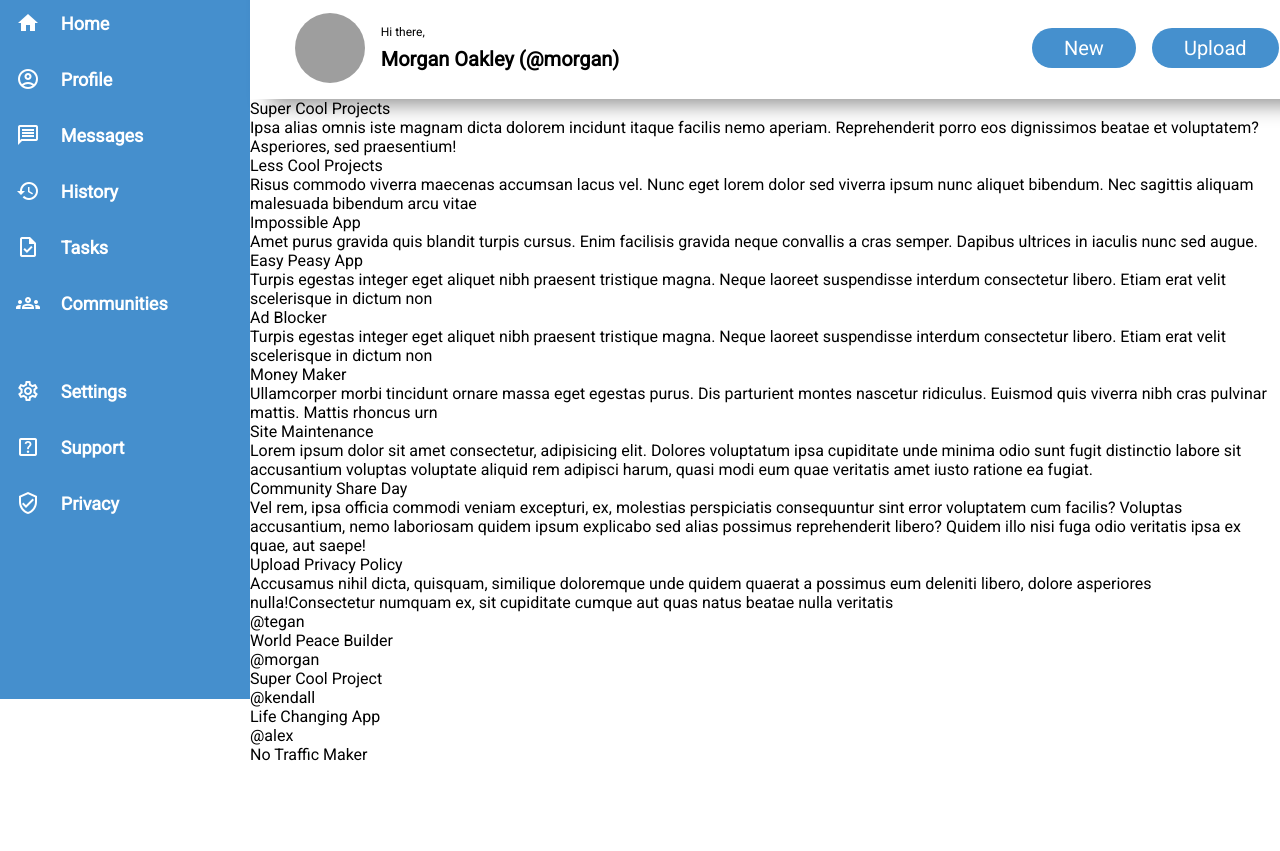
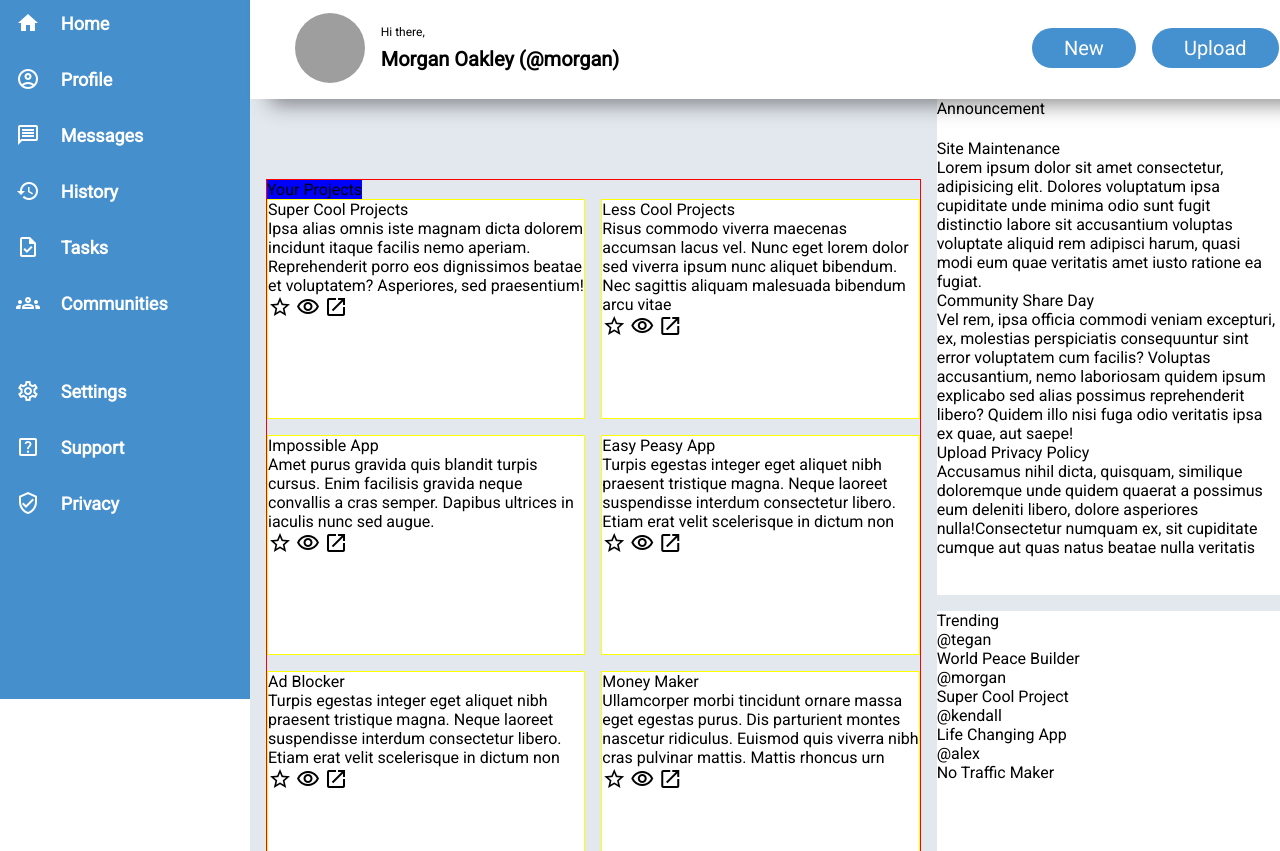
Before and after one commit to adrianlagarto/top-admin-dashboard, a plain HTML site: page index.html in a window 1280 px wide. Shown: the part 101-952 px from the top of the page. Before the commit the page ends 865 px from the top, so only its background shows below. Drawn offline with Linux system fonts and the light colour scheme; grey boxes are pictures that could not be loaded.

Commit message:
put the proper position for the main-content

```diff
--- a/index.html
+++ b/index.html
@@ -112,35 +112,75 @@
 
     <div class="main-content">
       <div class="your-projects">
-        <div class="project-box1">
+        <span id="title">Your Projects</span>
+        <div class="all-boxes">
+          <div class="project-box1 project-boxes">
             <p>Super Cool Projects</p>
-          <p>Ipsa alias omnis iste magnam dicta dolorem incidunt itaque facilis nemo aperiam. Reprehenderit porro eos dignissimos beatae et voluptatem? Asperiores, sed praesentium!</p>
+            <p>Ipsa alias omnis iste magnam dicta dolorem incidunt itaque facilis nemo aperiam. Reprehenderit porro eos dignissimos beatae et voluptatem? Asperiores, sed praesentium!
+            </p>
+            <div class="actions">
+              <span class="material-icons-outlined"> star_border </span>
+              <span class="material-icons-outlined"> visibility </span>
+              <span class="material-icons-outlined"> open_in_new </span>
             </div>
-        <div class="project-box2">
+          </div>
+          <div class="project-box2 project-boxes">
             <p>Less Cool Projects</p>
-          <p>Risus commodo viverra maecenas accumsan lacus vel. Nunc eget lorem dolor sed viverra ipsum nunc aliquet bibendum. Nec sagittis aliquam malesuada bibendum arcu vitae</p>
+            <p>Risus commodo viverra maecenas accumsan lacus vel. Nunc eget lorem dolor sed viverra ipsum nunc aliquet bibendum. Nec sagittis aliquam malesuada bibendum arcu vitae
+            </p>
+            <div class="actions">
+              <span class="material-icons-outlined"> star_border </span>
+              <span class="material-icons-outlined"> visibility </span>
+              <span class="material-icons-outlined"> open_in_new </span>
             </div>
-        <div class="project-box3">
+          </div>
+          <div class="project-box3 project-boxes">
             <p>Impossible App</p>
-          <p>Amet purus gravida quis blandit turpis cursus. Enim facilisis gravida neque convallis a cras semper. Dapibus ultrices in iaculis nunc sed augue.</p>
+            <p>Amet purus gravida quis blandit turpis cursus. Enim facilisis gravida neque convallis a cras semper. Dapibus ultrices in iaculis nunc sed augue.
+            </p>
+            <div class="actions">
+              <span class="material-icons-outlined"> star_border </span>
+              <span class="material-icons-outlined"> visibility </span>
+              <span class="material-icons-outlined"> open_in_new </span>
             </div>
-        <div class="project-box4">
+          </div>
+          <div class="project-box4 project-boxes">
             <p>Easy Peasy App</p>
-          <p>Turpis egestas integer eget aliquet nibh praesent tristique magna. Neque laoreet suspendisse interdum consectetur libero. Etiam erat velit scelerisque in dictum non</p>
+            <p>Turpis egestas integer eget aliquet nibh praesent tristique magna. Neque laoreet suspendisse interdum consectetur libero. Etiam erat velit scelerisque in dictum non
+            </p>
+            <div class="actions">
+              <span class="material-icons-outlined"> star_border </span>
+              <span class="material-icons-outlined"> visibility </span>
+              <span class="material-icons-outlined"> open_in_new </span>
             </div>
-        <div class="project-box5">
+          </div>
+          <div class="project-box5 project-boxes">
             <p>Ad Blocker</p>
-          <p>Turpis egestas integer eget aliquet nibh praesent tristique magna. Neque laoreet suspendisse interdum consectetur libero. Etiam erat velit scelerisque in dictum non</p>
+            <p>Turpis egestas integer eget aliquet nibh praesent tristique magna. Neque laoreet suspendisse interdum consectetur libero. Etiam erat velit scelerisque in dictum non
+            </p>
+            <div class="actions">
+              <span class="material-icons-outlined"> star_border </span>
+              <span class="material-icons-outlined"> visibility </span>
+              <span class="material-icons-outlined"> open_in_new </span>
             </div>
-        <div class="project-box6">
+          </div>
+          <div class="project-box6 project-boxes">
             <p>Money Maker</p>
-          <p>Ullamcorper morbi tincidunt ornare massa eget egestas purus. Dis parturient montes nascetur ridiculus. Euismod quis viverra nibh cras pulvinar mattis. Mattis rhoncus urn</p>
+            <p>Ullamcorper morbi tincidunt ornare massa eget egestas purus. Dis parturient montes nascetur ridiculus. Euismod quis viverra nibh cras pulvinar mattis. Mattis rhoncus urn
+            </p>
+            <div class="actions">
+              <span class="material-icons-outlined"> star_border </span>
+              <span class="material-icons-outlined"> visibility </span>
+              <span class="material-icons-outlined"> open_in_new </span>
+            </div>
+          </div>
         </div>
       </div>
 
   <!--^THE PROJECT BOX 6 ITEM TOTAL^-->
-
+      <div class="rigth-sidebar-content">
         <div class="announcement">
+          <p>Announcement</p>
           <div class="annoucement1">
             <p>Site Maintenance</p>
             <p>Lorem ipsum dolor sit amet consectetur, adipisicing elit. Dolores voluptatum ipsa cupiditate unde minima odio sunt fugit distinctio labore sit accusantium voluptas voluptate aliquid rem adipisci harum, quasi modi eum quae veritatis amet iusto ratione ea fugiat.
@@ -160,6 +200,7 @@
     <!--^THE ANNOUNCEMNET SHOULD BE TOP RIGHT OF THE MAIN CONTENT^-->
 
         <div class="trending">
+          <span>Trending</span>
           <div id="account-1">
             <p>@tegan</p>
             <p>World Peace Builder</p>
@@ -178,6 +219,7 @@
           </div>
         </div>
       </div>
+    </div>
 
   <!--^THE TRENDING IS BOTTOM RIGHT OF THE MAIN-CONTENT^-->
 
--- a/main.css
+++ b/main.css
@@ -9,6 +9,10 @@
   margin:0;
   padding:0;
   box-sizing: border-box;
+}
+
+body::-webkit-scrollbar{
+  display: none;
 }
 
 body{
@@ -255,6 +259,66 @@ button .belll{
 /*^Bottom part of the header^*/
 
 .main-content{
-  background-color:rgb 227, 232, 239;
+  background-color:rgb(227, 232, 239);
   margin-top:200px;
+  display: grid;
+  grid-template-columns: 2fr 1fr;
+  grid-template-rows: 1fr;
 }
+
+.your-projects{
+  border: 1px solid red;
+  margin-top: 5rem;
+  margin-left: 1rem;
+  margin-right: 1rem;
+
+}
+
+.your-projects #title{
+  grid-area: 1/1/2/3;
+  background-color: blue;
+  height: 30px;
+}
+
+.all-boxes{
+  display: grid;
+  grid-template-columns: minmax(300px, 400px) minmax(300px, 400px);
+  grid-template-rows: 220px 220px;
+  grid-auto-rows: 220px;
+  grid-auto-flow: row;
+  grid-gap: 1rem;
+}
+
+.project-boxes{
+  border: 1px solid yellow;
+  background-color: rgb(255,255,255);
+  margin:0;
+}
+
+/*^BOTTOM LEFT 'your-projects'^*/
+
+.rigth-sidebar-content{
+  display: grid;
+  grid-template-columns: 1fr;
+  grid-template-rows: 1fr 1fr;
+  grid-gap:1rem;
+}
+
+/*^Rightside of the main-content^*/
+
+.announcement{
+  grid-row:1/2;
+  background-color: #fff;
+  display: grid;
+  grid-template-columns: 1fr;
+  grid-template-rows: 40px 1fr 1fr 1fr;
+}
+
+/*^MIDDLE RIGHT 'Announcement'^*/
+
+.trending{
+  grid-row: 2/3;
+  background-color: #fff;
+}
+
+/*^BOTTOM RIGHT 'trending'^*/
```
Lines whose indentation alone changed are shown as unchanged.
